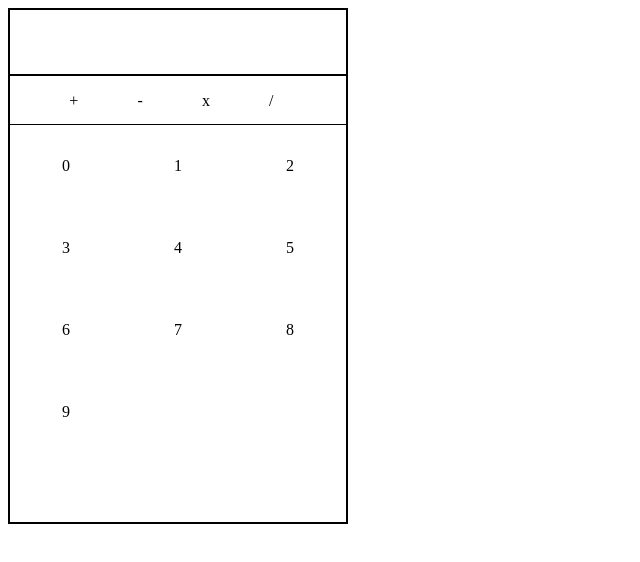
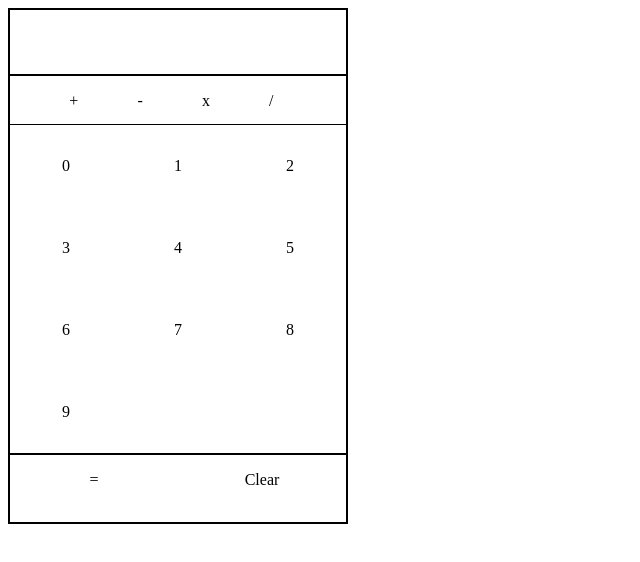
Before and after one commit to Charles128/JS-Calc, a plain HTML site: page index.html in a window 1280 px wide. Shown: the whole page, without its empty margins (0-640 px from the left). Drawn offline with nearby package versions, Linux system fonts and the light colour scheme.

Commit message:
add equals and clear buttons to calculator along with functionality

```diff
--- a/calc.js
+++ b/calc.js
@@ -13,18 +13,23 @@ var removeFromArray = function(array, indices){
 var calculator = {
   equation: [],
 
-
   attachEventListeners: function(){
     $('.number').on('click', function(){
       $('#calc-display').append(this.innerHTML)
       calculator.createEquationFromInput(this.innerHTML)
-      console.log(calculator.equation)
     })
 
     $('#operands').on('click', 'div', function(){
       $('#calc-display').append(this.innerHTML)
       calculator.createEquationFromInput(this.innerHTML)
-      console.log(calculator.equation)
+    })
+
+    $('#equals').on('click', function(){
+      calculator.solve()
+    })
+
+    $('#clear').on('click', function(){
+      calculator.resetCalc()
     })
 
     $(document).on('keypress', function(event){
@@ -43,7 +48,6 @@ var calculator = {
   },
 
   solve: function(){
-    console.log('solve')
 
     if (calculator.equation.indexOf(' x ') > -1){
       for (i = 0; i < calculator.equation.length; i++){
@@ -89,7 +93,12 @@ var calculator = {
       }
     }
 
-    console.log(calculator.equation)
+    $('#calc-display').html(calculator.equation[0])
+  },
+
+  resetCalc: function(){
+    $('#calc-display').empty()
+    calculator.equation = []
   }
 }
 
--- a/index.html
+++ b/index.html
@@ -29,6 +29,8 @@
       <div class='number'>8</div>
       <div class='number'>9</div>
     </div>
+    <div id='equals'>=</div>
+    <div id='clear'>Clear</div>
   </div>
 
 </body>
--- a/style.css
+++ b/style.css
@@ -29,7 +29,7 @@ h1 {
 }
 
 #numbers-container {
-  height: 100%;
+  overflow: hidden;
 }
 
 .number {
@@ -42,8 +42,19 @@ h1 {
 }
 
 #equals {
+  width: 50%;
   float: left;
-  bottom: 0;
+  text-align: center;
+  padding-top: 1em;
+  border-top: 2px solid;
+}
+
+#clear {
+  width: 50%;
+  float: left;
+  text-align: center;
+  padding-top: 1em;
+  border-top: 2px solid;
 }
 
 
```
